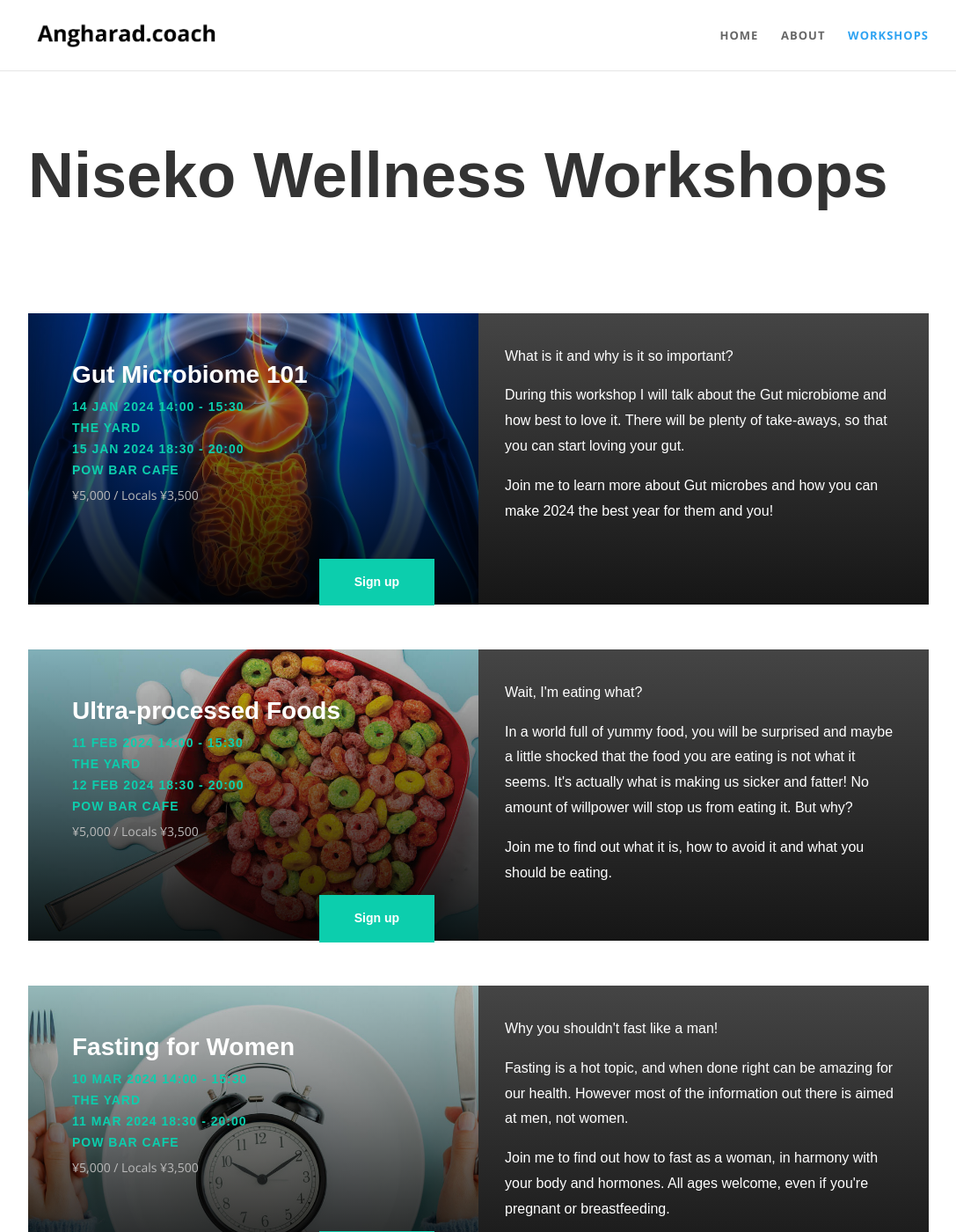
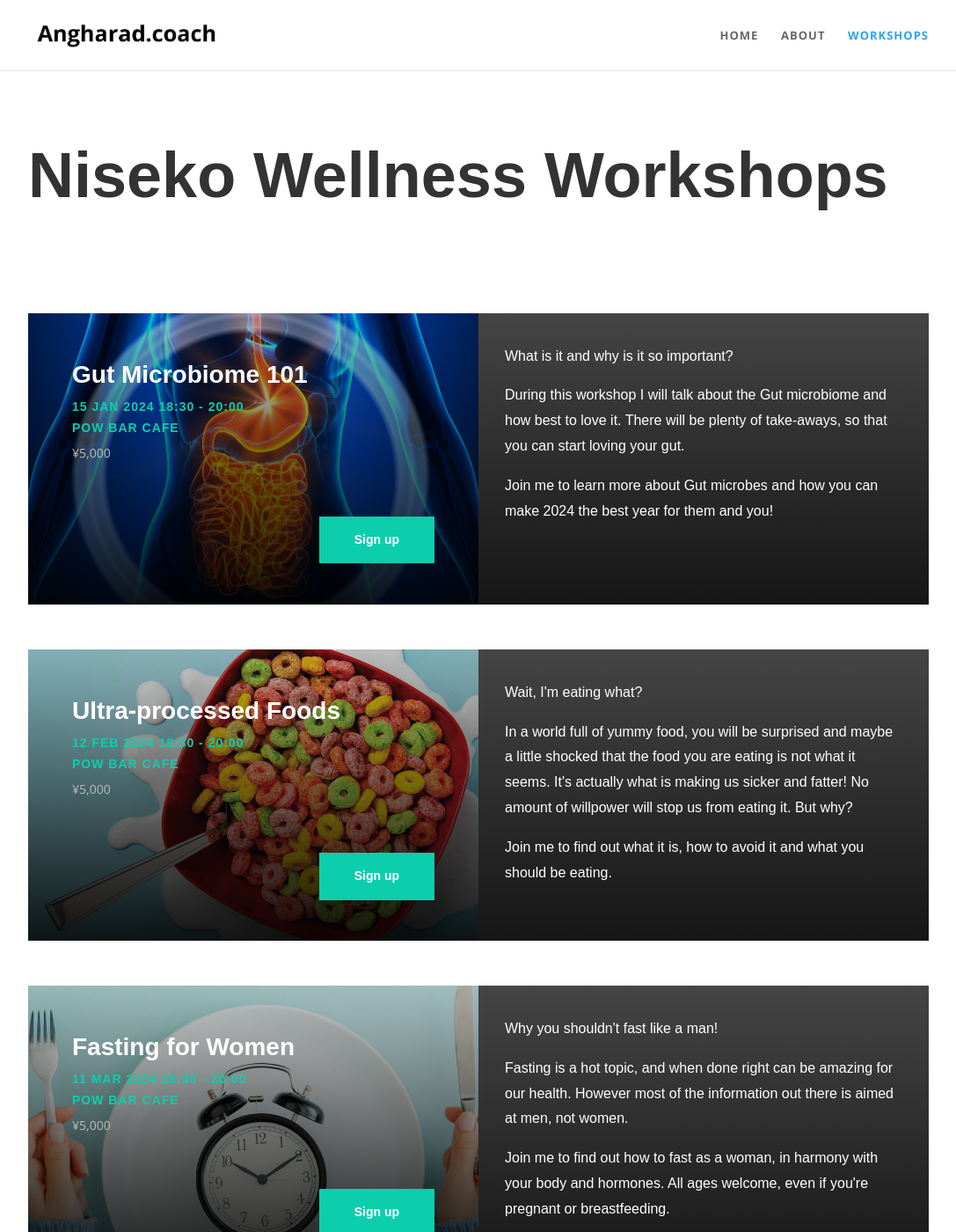
Before and after one commit to angharad-coach/angharad.github.io, a Jekyll site: the page built from workshops/index.html, in a window 1280 px wide and 1400 px high. Shown: the whole window at 88% size, without its empty margins (96-1183 px from the left). Built offline with Jekyll 4.4.1, drawn with Linux system fonts in a browser that asks for light colours.

Commit message:
Remove Yard workshops

```diff
--- a/_data/workshops.yml
+++ b/_data/workshops.yml
@@ -5,12 +5,8 @@
     <p>During this workshop I will talk about the Gut microbiome and how best to love it. There will be plenty of take-aways, so that you can start loving your gut.</p>
     <p>Join me to learn more about Gut microbes and how you can make 2024 the best year for them and you!</p>
   link: https://forms.gle/sQ2D68CXmXXgn1bU9
-  price: ¥5,000 / Locals ¥3,500
+  price: ¥5,000
   dates:
-    - date: 14 Jan 2024
-      time: 14:00 - 15:30
-      location: The Yard
-      locationUrl: https://maps.app.goo.gl/XqvBo8KzwMpQeZnC8
     - date: 15 Jan 2024
       time: 18:30 - 20:00
       location: Pow Bar Cafe
@@ -23,12 +19,8 @@
     <p>In a world full of yummy food, you will be surprised and maybe a little shocked that the food you are eating is not what it seems. It's actually what is making us sicker and fatter! No amount of willpower will stop us from eating it. But why? </p>
     <p>Join me to find out what it is, how to avoid it and what you should be eating. </p>
   link: https://forms.gle/sQ2D68CXmXXgn1bU9
-  price: ¥5,000 / Locals ¥3,500
+  price: ¥5,000
   dates:
-    - date: 11 Feb 2024
-      time: 14:00 - 15:30
-      location: The Yard
-      locationUrl: https://maps.app.goo.gl/XqvBo8KzwMpQeZnC8
     - date: 12 Feb 2024
       time: 18:30 - 20:00
       location: Pow Bar Cafe
@@ -41,12 +33,8 @@
     <p>Fasting is a hot topic, and when done right can be amazing for our health. However most of the information out there is aimed at men, not women.</p>
     <p>Join me to find out how to fast as a woman, in harmony with your body and hormones. All ages welcome, even if you're pregnant or breastfeeding. </p>
   link: https://forms.gle/sQ2D68CXmXXgn1bU9
-  price: ¥5,000 / Locals ¥3,500
+  price: ¥5,000
   dates:
-    - date: 10 Mar 2024
-      time: 14:00 - 15:30
-      location: The Yard
-      locationUrl: https://maps.app.goo.gl/XqvBo8KzwMpQeZnC8
     - date: 11 Mar 2024
       time: 18:30 - 20:00
       location: Pow Bar Cafe
```
